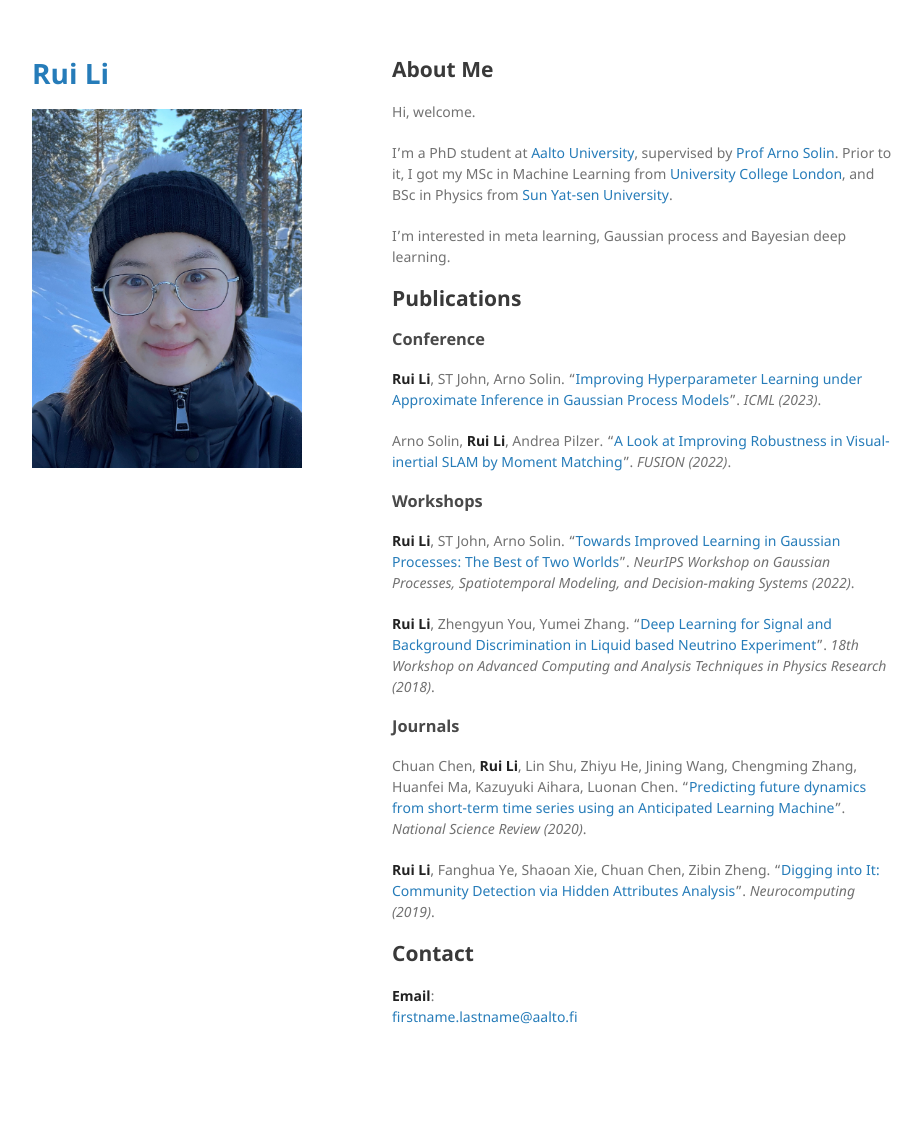
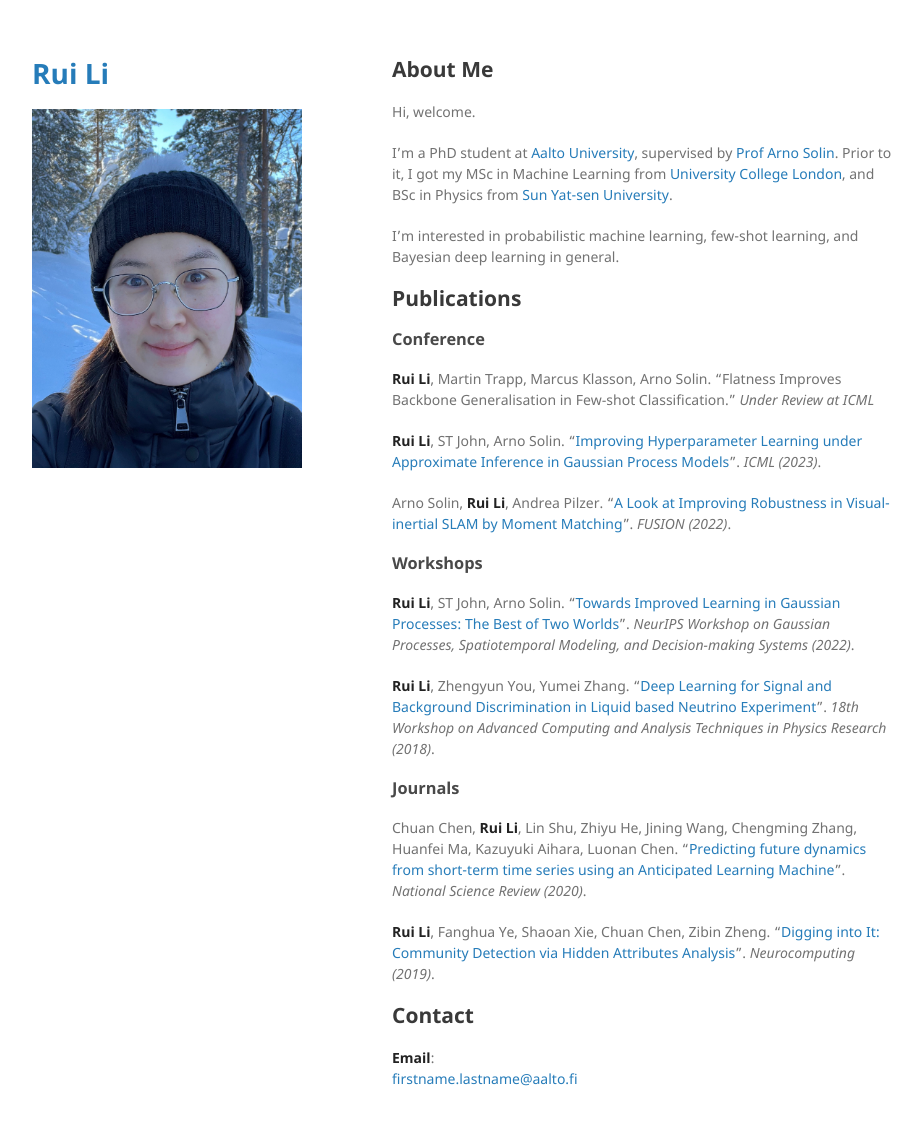
Before and after one commit to ruili-pml/ruili-pml.github.io, a Jekyll site: the page built from index.md, in a window 1280 px wide and 1159 px high. Shown: the top 1125 px of the window, without its empty margins (178-1100 px from the left). Built offline with Jekyll 4.4.1, drawn with Linux system fonts in a browser that asks for light colours; the repository's description, which GitHub fills in, is left out; our own code applies the rules of GitHub Pages for plain Markdown files.

Commit message:
Update index.md

```diff
--- a/index.md
+++ b/index.md
@@ -8,13 +8,14 @@ Hi, welcome.
 
 I'm a PhD student at [Aalto University](http://www.aalto.fi/en/), supervised by [Prof Arno Solin](https://users.aalto.fi/~asolin/). Prior to it, I got my MSc in Machine Learning from [University College London](https://www.ucl.ac.uk/), and BSc in Physics from [Sun Yat-sen University](https://www.sysu.edu.cn/cn/index.htm).
 
-I'm interested in meta learning, Gaussian process and Bayesian deep learning.
+I'm interested in probabilistic machine learning, few-shot learning, and Bayesian deep learning in general.
 
 
 ## Publications
 
 ### Conference
 
+**Rui Li**, Martin Trapp, Marcus Klasson, Arno Solin. "Flatness Improves Backbone Generalisation in Few‐shot Classification." _Under Review at ICML_
 
 **Rui Li**, ST John, Arno Solin. "[Improving Hyperparameter Learning under Approximate Inference in Gaussian Process Models](https://arxiv.org/abs/2306.04201)".  _ICML (2023)_.
 
```
